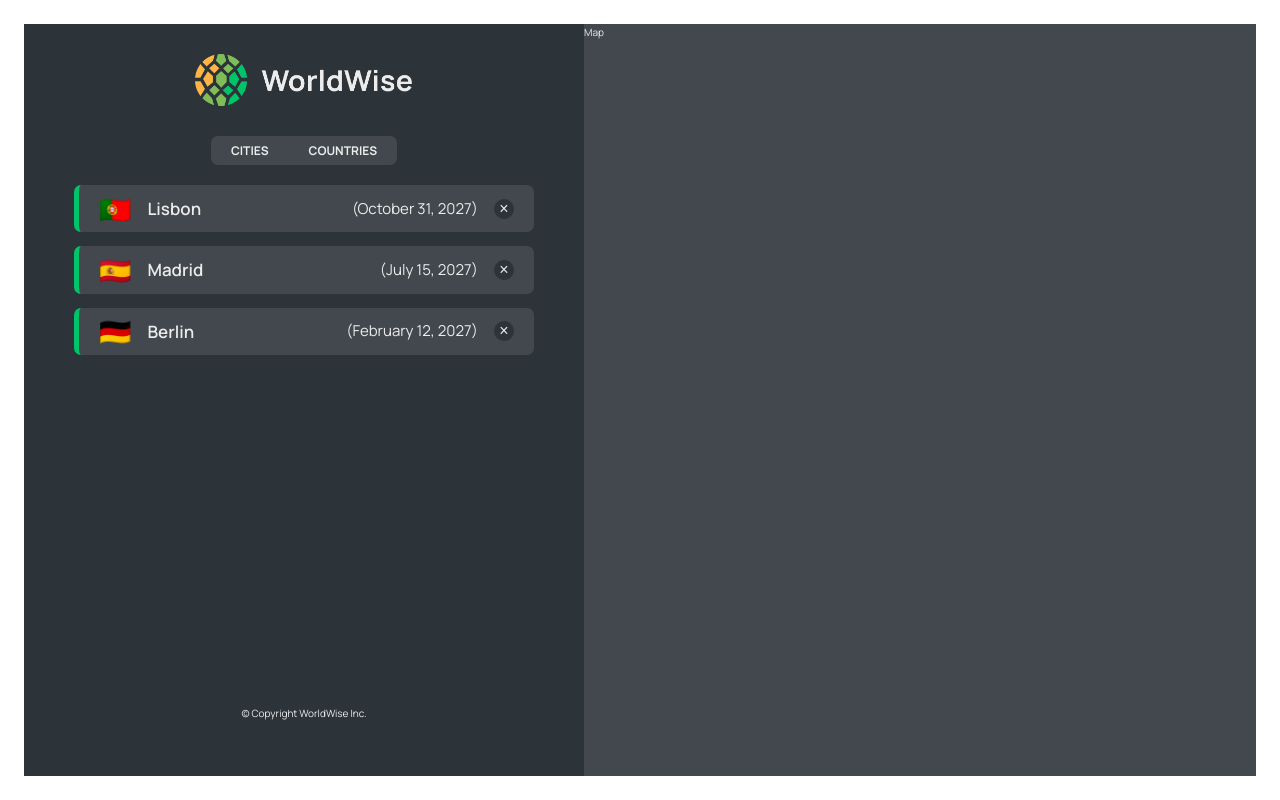
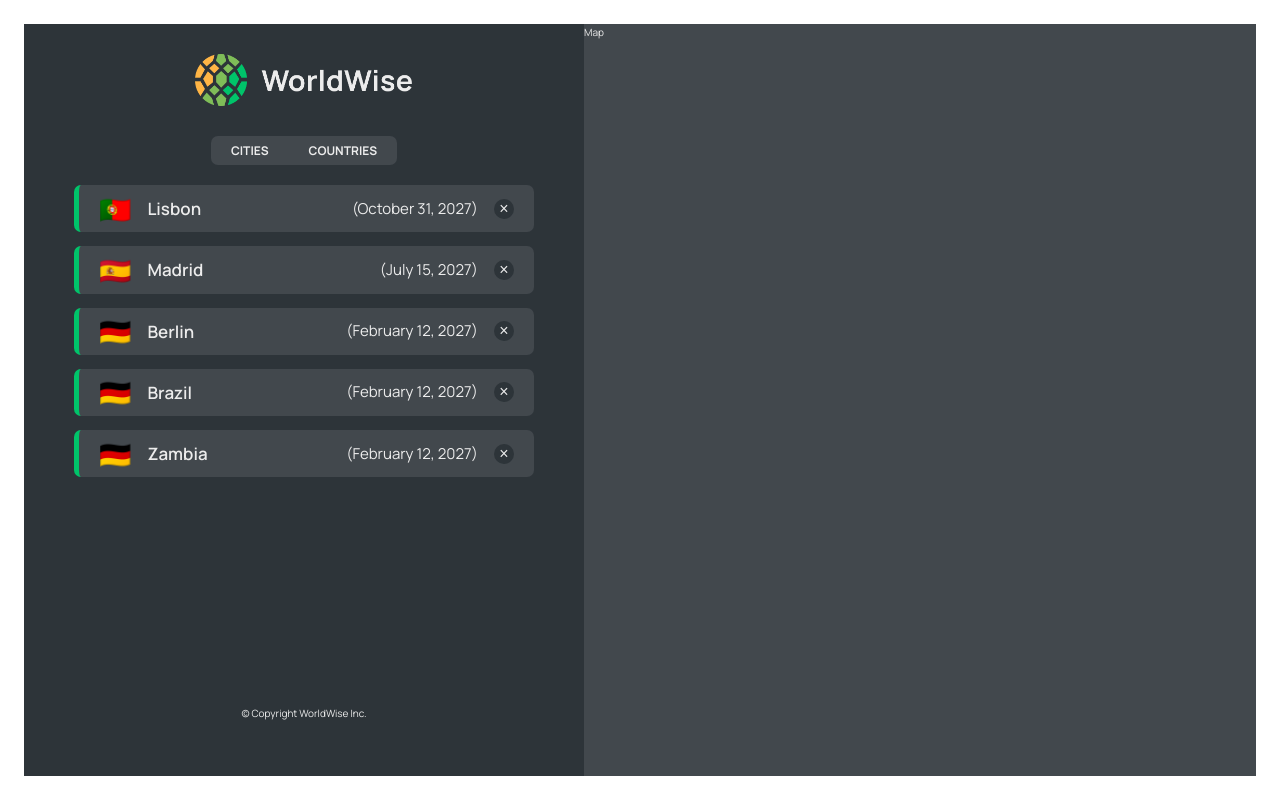
Before and after one commit to Ndesimoni/Vacation-App, a React (Vite) app: page /app in a window 1280 px wide. Built offline with nearby package versions, Linux system fonts and the light colour scheme; data requests are answered from the project's data file.

Commit message:
added and render the country list just like the way we did city list and city items but with country's own functionality

```diff
--- a/data/cities.json
+++ b/data/cities.json
@@ -35,6 +35,30 @@
         "lng": 13.376933665713324
       },
       "id": 98443197
+    },
+    {
+      "cityName": "Brazil",
+      "country": "Germany",
+      "emoji": "🇩🇪",
+      "date": "2027-02-12T09:24:11.863Z",
+      "notes": "Amazing 😃",
+      "position": {
+        "lat": 52.53586782505711,
+        "lng": 13.376933665713324
+      },
+      "id": 9844319709
+    },
+    {
+      "cityName": "Zambia",
+      "country": "Germany",
+      "emoji": "🇩🇪",
+      "date": "2027-02-12T09:24:11.863Z",
+      "notes": "Amazing 😃",
+      "position": {
+        "lat": 52.53586782505711,
+        "lng": 13.376933665713324
+      },
+      "id": 9844319709455
     }
   ]
 }
--- a/package.json
+++ b/package.json
@@ -8,7 +8,7 @@
     "build": "vite build",
     "lint": "eslint . --ext js,jsx --report-unused-disable-directives --max-warnings 0",
     "preview": "vite preview",
-    "server": "json-server  data/cities.json -p 9000 --delay 500"
+    "server": "json-server  data/cities.json -p 9000 "
   },
   "dependencies": {
     "json-server": "^1.0.0-alpha.23",
--- a/src/App.jsx
+++ b/src/App.jsx
@@ -1,4 +1,5 @@
 import { BrowserRouter, Routes, Route } from "react-router-dom";
+import { useEffect, useState } from "react";
 
 import Homepage from "./pages/Homepage";
 import Product from "./pages/Product";
@@ -6,7 +7,7 @@
 import Login from "./pages/Login";
 import AppLayout from "./pages/AppLayout";
 import CityList from "./components/CityList";
-import { useEffect, useState } from "react";
+import CountryList from "./components/CountryList";
 
 const BASE_URL = "http://localhost:9000";
 const App = () => {
@@ -46,7 +47,10 @@
               path="cities"
               element={<CityList cities={cities} isLoading={isLoading} />}
             />
-            <Route path="countries" element={<p>Countries</p>} />
+            <Route
+              path="countries"
+              element={<CountryList cities={cities} isLoading={isLoading} />}
+            />
             <Route path="form" element={<p>Form</p>} />
           </Route>
         </Routes>
--- a/src/components/CityList.jsx
+++ b/src/components/CityList.jsx
@@ -7,11 +7,12 @@
 
 const CityList = ({ cities, isLoading }) => {
   if (isLoading) return <Spinner />;
+
   if (!cities.length)
     return <Message message="add your first city by clicking on the map" />;
+
   return (
     <ul className={styles.cityList}>
-      {" "}
       {cities.map((city) => (
         <CityItem city={city} key={city.id} />
       ))}
--- a/src/components/CountryItem.jsx
+++ b/src/components/CountryItem.jsx
@@ -1,6 +1,8 @@
 import styles from "./CountryItem.module.css";
+import PropTypes from "prop-types";
 
 function CountryItem({ country }) {
+  console.log(country);
   return (
     <li className={styles.countryItem}>
       <span>{country.emoji}</span>
@@ -9,4 +11,8 @@
   );
 }
 
+CountryItem.propTypes = {
+  country: PropTypes.object.isRequired,
+};
+
 export default CountryItem;
--- /dev/null
+++ b/src/components/CountryList.jsx
@@ -0,0 +1,32 @@
+import PropTypes from "prop-types";
+import Spinner from "./Spinner";
+import Message from "./Message";
+import styles from "./CountryList.module.css";
+import CountryItem from "./CountryItem";
+
+const CountryList = ({ cities, isLoading }) => {
+  if (isLoading) return <Spinner />;
+
+  if (!cities.length)
+    return <Message message="add your first city by clicking on the map" />;
+
+  const countries = cities.reduce((arr, city) => {
+    if (!arr.map((ell) => ell.country).includes(city.country))
+      return [...arr, { country: city.country, emoji: city.emoji }];
+    else return arr;
+  }, []);
+
+  return (
+    <ul className={styles.countryList}>
+      {countries.map((country) => (
+        <CountryItem country={country} key={country.id} />
+      ))}
+    </ul>
+  );
+};
+
+CountryList.propTypes = {
+  cities: PropTypes.array.isRequired,
+  isLoading: PropTypes.bool.isRequired,
+};
+export default CountryList;
```
